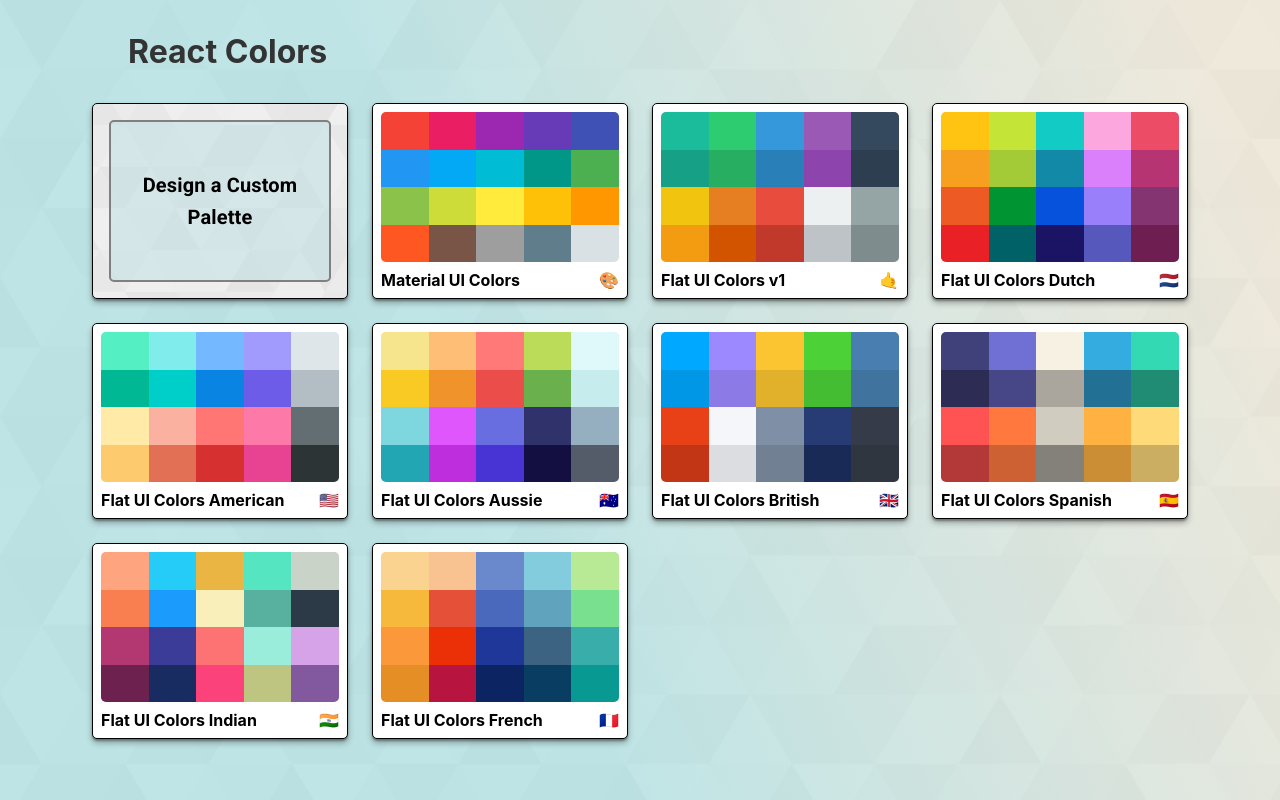
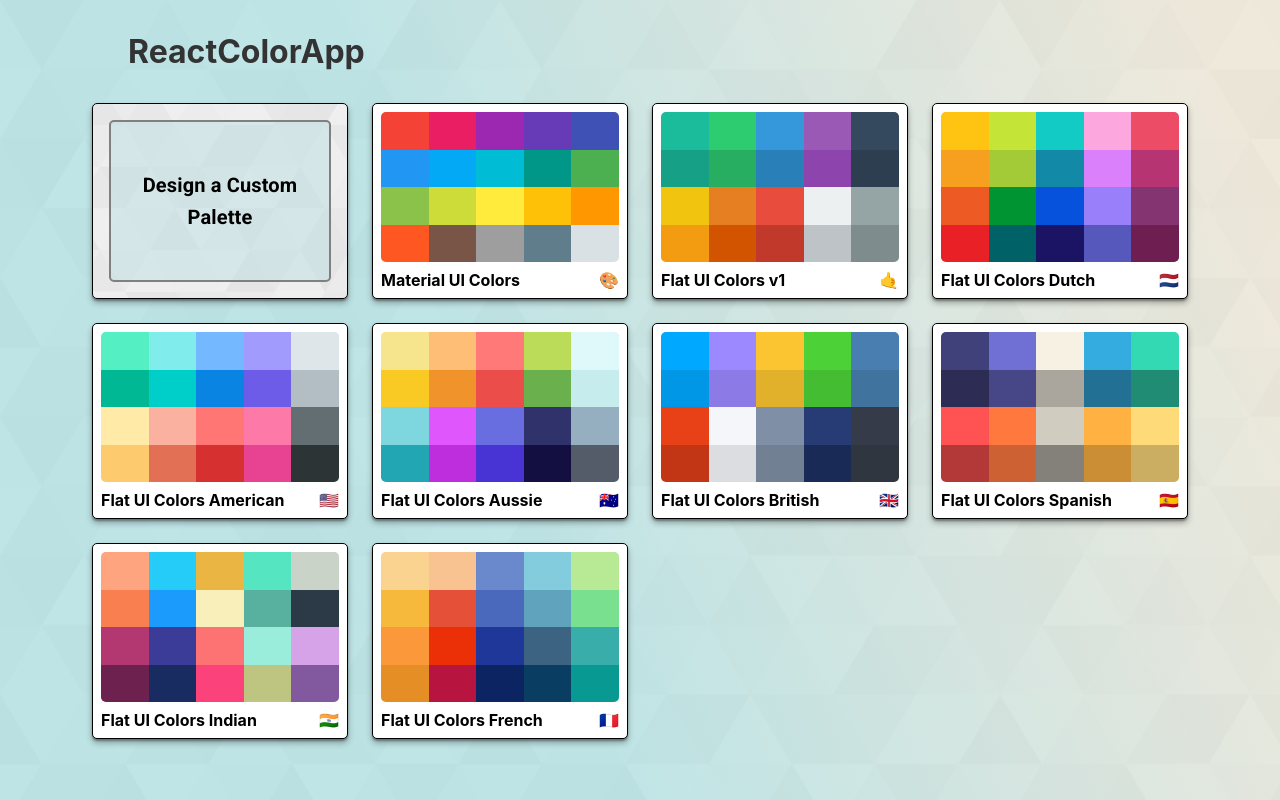
Before and after one commit to km-canvas/create-palette-app, a React (Create React App) app: page / in a window 1280 px wide. Built offline with nearby package versions, Linux system fonts and the light colour scheme.

Commit message:
Alter app name

```diff
--- a/src/Navbar.js
+++ b/src/Navbar.js
@@ -50,7 +50,7 @@ class Navbar extends Component {
 				<TooltipStyles />
 				<div className={classes.NavbarLogo}>
 					<Link to="/">
-						ColorApp
+						ReactColorApp
 					</Link>
 				</div>
 				{isFullPalette && (
--- a/src/PaletteList.js
+++ b/src/PaletteList.js
@@ -59,7 +59,7 @@ class PaletteList extends Component {
 				<DialogStyles />
 				<div className={classes.container}>
 					<nav className={classes.nav}>
-						<h1 className={classes.heading}>React Colors</h1>
+						<h1 className={classes.heading}>ReactColorApp</h1>
 					</nav>
 					<TransitionGroup className={classes.palettes}>
 						<CSSTransition timeout={0}>
```
Also changed, not shown: src/PrintColors  backup.js (+12 -6 lines).
